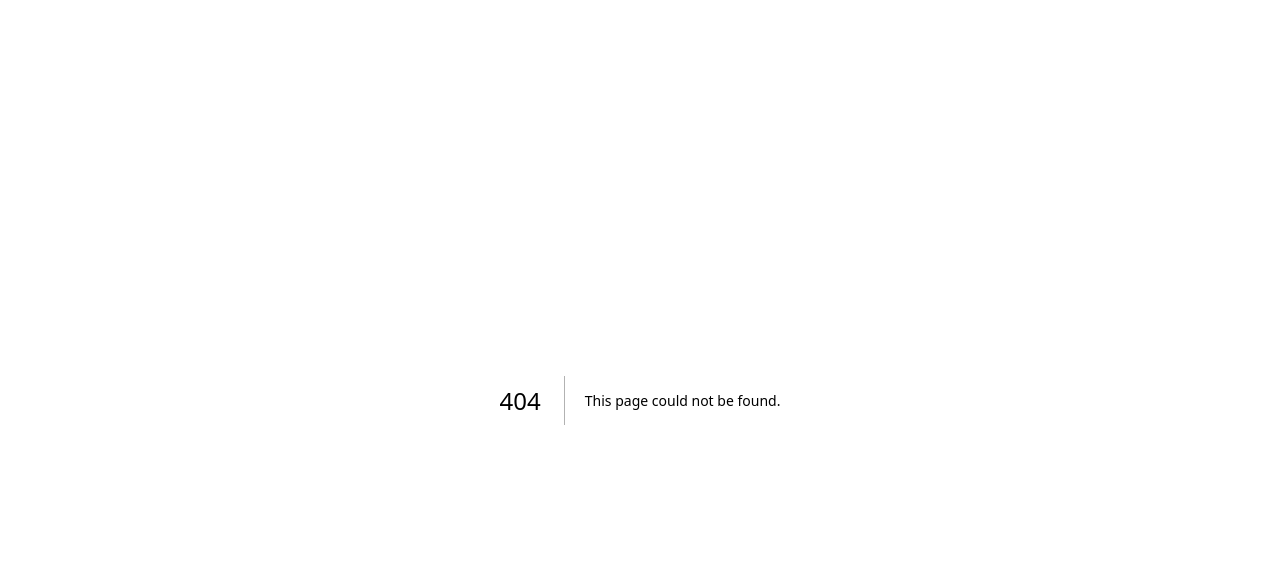
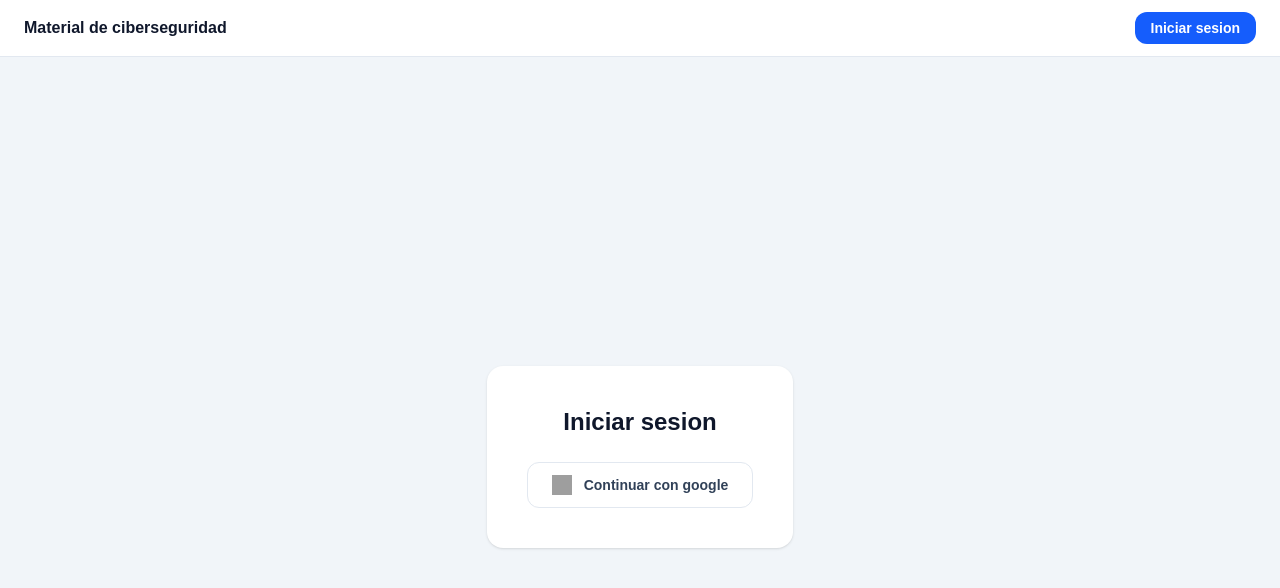
Before and after one commit to blised/escuela-v1, a Next.js app: page /login in a window 1280 px wide. Before the commit this address had no page. Shown: the top 588 px of the page. Built offline with nearby package versions, Linux system fonts and the light colour scheme; no server answers; grey boxes are pictures that could not be loaded.

Commit message:
InicioSecion1

```diff
--- /dev/null
+++ b/middleware.js
@@ -0,0 +1,30 @@
+import { createServerClient } from "@supabase/ssr";
+import { NextResponse } from "next/server";
+
+export async function middleware(request){
+    let supabaseResponse = NextResponse.next({ request });
+
+    const supabase =  createServerClient(
+        process.env.NEXT_PUBLIC_SUPABASED_URL,
+        process.env.NEXT_PUBLIC_SUPABASED_ANNON_KEY,
+        {
+            cookies: {
+                getAll() {return request.cookies.getAll(); },
+                setAll(cookiesToSet){
+                    try{
+                        cookiesToSet.forEach(({ name, value, options }) =>
+                            supabaseResponse.cookies.set(name, value, options)
+                        );
+                    } catch{}
+                },
+            },
+        }
+    );
+
+    await supabase.auth.getUser();
+    return supabaseResponse;
+}
+
+export const config = {
+    matcher: ["/((?!_next/static|_next/image|favicon.ico).*)" ],
+};
--- a/package.json
+++ b/package.json
@@ -9,6 +9,8 @@
     "lint": "eslint"
   },
   "dependencies": {
+    "@supabase/ssr": "^0.10.3",
+    "@supabase/supabase-js": "^2.105.3",
     "next": "16.2.4",
     "react": "19.2.4",
     "react-dom": "19.2.4"
--- /dev/null
+++ b/src/app/auth/callback/route.js
@@ -0,0 +1,19 @@
+import { createClient } from "@/lib/supabase/server";
+import { NextResponse } from "next/server";
+
+export async function GET(request) {
+    const { searchParams, origin } = new URL(request.url);
+    const code =searchParams.get("code");
+
+    if(code){
+        const supabase = await createClient();
+        const { error } = await supabase.auth.exchangeCodeForSession(code);
+
+        if (error) {
+            console.log("error callback", error.message);
+        }
+    }
+
+    return NextResponse.redirect(`${origin}/`);
+
+}
--- a/src/app/globals.css
+++ b/src/app/globals.css
@@ -1,5 +1,6 @@
 @import "tailwindcss";
 @import "../styles/UnidadPage.css";
+@import "../styles/LoginPage.css";
 
 :root {
   --background: #ffffff;
--- a/src/app/layout.js
+++ b/src/app/layout.js
@@ -1,5 +1,6 @@
 import { Geist, Geist_Mono } from "next/font/google";
 import "./globals.css";
+import Navbar from "@/components/Navbar";
 
 const geistSans = Geist({
   variable: "--font-geist-sans",
@@ -22,7 +23,10 @@ export default function RootLayout({ children }) {
       lang="en"
       className={`${geistSans.variable} ${geistMono.variable} h-full antialiased`}
     >
-      <body className="min-h-full flex flex-col">{children}</body>
+      <body className="min-h-full flex flex-col">
+        <Navbar/>
+        {children}
+      </body>
     </html>
   );
 }
--- /dev/null
+++ b/src/app/login/page.js
@@ -0,0 +1,33 @@
+"use client";
+import { createClient } from "@/lib/supabase/client";
+
+export default function LoginPage(){
+    const supabase = createClient();
+
+    async function loginConGoogle(){
+        await supabase.auth.signInWithOAuth({
+            provider:"google",
+            options: {
+                redirectTo: `${window.location.origin}/auth/callback`,
+            },
+        });
+    }
+
+    return(
+        <main className="Login-main">
+            <div className="Login-div">
+                <h1 className="Login-h1">Iniciar sesion</h1>
+                <p className="Login-p1"></p>
+
+                <button
+                    onClick={loginConGoogle}
+                    className="Login-button"
+                >
+                    <img src="/google-icon.svg" alt="Google" className="w-5 h-5" />
+                    Continuar con google
+                </button>
+            </div>
+        </main>
+
+    );
+}
--- /dev/null
+++ b/src/components/Navbar.js
@@ -0,0 +1,73 @@
+"use client";
+import Link from "next/link";
+import { useEffect, useState } from "react";
+import { createClient } from "@/lib/supabase/client";
+import { useRouter } from "next/navigation";
+
+export default function Navbar(){
+    const supabase = createClient();
+    const router = useRouter();
+    const [user, setUser] = useState(null);
+
+    useEffect(() => {
+        // supabase.auth.getUser().then(({ data }) => setUser(data.user));
+
+        // const { data: listener } = supabase.auth.onAuthStateChange((_event, session) => {
+        // setUser(session?.user ?? null);
+        // });
+
+        // return () => listener.subscription.unsubscribe();
+        supabase.auth.getUser().then(({ data, error }) => {
+            console.log("USER:", data.user);
+            console.log("ERROR:", error);
+            setUser(data.user);
+        });
+
+        const { data: listener } = supabase.auth.onAuthStateChange((_event, session) => {
+            console.log("SESSION:", session);
+            setUser(session?.user ?? null);
+        });
+
+        return () => listener.subscription.unsubscribe();
+    }, []);
+
+    async function handleLogout(){
+        await supabase.auth.signOut();
+        router.refresh();
+    }
+
+    return(
+        <nav className="Navbar-nav">
+            <Link href='/' className="Navbar-link1">
+                Material de ciberseguridad
+            </Link>
+            <div>
+                {user ? (
+                    <div className="Navbar-div2">
+                        <img
+                            src={user.user_metadata?.avatar_url}
+                            alt="avatar"
+                            className="Navbar-img1"
+                        />
+                        <span className="Navbar-span1">
+                            {user.user_metadata?.full_name}
+                        </span>
+                        <button
+                            onClick={handleLogout}
+                            className="Navbar-button1"
+                        >
+                            Cerrar sesion
+                        </button>
+                    </div>
+                ) : (
+                    <Link
+                        href='/login'
+                        className="Navbar-link2"
+                    >
+                        Iniciar sesion
+                    </Link>
+                )}
+            </div>
+        </nav>
+    );
+}
--- /dev/null
+++ b/src/lib/supabase/client.js
@@ -0,0 +1,8 @@
+import { createBrowserClient } from "@supabase/ssr";
+
+export function createClient(){
+    return createBrowserClient(
+        process.env.NEXT_PUBLIC_SUPABASED_URL,
+        process.env.NEXT_PUBLIC_SUPABASED_ANNON_KEY
+    );
+}
--- /dev/null
+++ b/src/lib/supabase/server.js
@@ -0,0 +1,22 @@
+import { createServerClient } from "@supabase/ssr";
+import { cookies } from "next/headers";
+
+export async function createClient(){
+    const cookieStore = await cookies();
+    return createServerClient(
+        process.env.NEXT_PUBLIC_SUPABASED_URL,
+        process.env.NEXT_PUBLIC_SUPABASED_ANNON_KEY,
+        {
+            cookies: {
+                getAll() {return cookieStore.getAll(); },
+                setAll(cookiesToSet){
+                    try{
+                        cookiesToSet.forEach(({ name, value, options }) =>
+                            cookieStore.set(name, value, options)
+                        );
+                    } catch{}
+                },
+            },
+        }
+    );
+}
--- /dev/null
+++ b/src/styles/LoginPage.css
@@ -0,0 +1,55 @@
+@layer components{
+    /* PageLogin */
+    .Login-main{
+        @apply
+        flex min-h-screen items-center justify-center bg-slate-100
+    }
+    .Login-div{
+        @apply
+        rounded-2xl bg-white p-10 shadow-sm text-center
+    }
+    .Login-h1{
+        @apply
+        text-2xl font-bold text-slate-900 mb-2
+    }
+    .Login-p1{
+        @apply
+        text-slate-500 mb-6 text-sm
+    }
+    .Login-button{
+        @apply
+        flex items-center gap-3 mx-auto rounded-xl border
+        border-slate-200 px-6 py-3 text-sm font-semibold
+        text-slate-700 hover:bg-slate-50 transition
+    }
+
+    /* Navbar */
+    .Navbar-nav{
+        @apply
+        flex items-center justify-between border-b border-slate-200 bg-white px-6 py-4
+    }
+    .Navbar-link1{
+        @apply
+        font-bold text-slate-900
+    }
+    .Navbar-div2{
+        @apply
+        flex items-center gap-3
+    }
+    .Navbar-img1{
+        @apply
+        w-8 h-8 rounded-full
+    }
+    .Navbar-span1{
+        @apply
+        text-sm text-slate-600
+    }
+    .Navbar-button1{
+        @apply
+        text-sm text-red-500 hover:underline
+    }
+    .Navbar-link2{
+        @apply
+        rounded-xl bg-blue-600 px-4 py-2 text-sm font-semibold text-white hover:bg-blue-700 transition
+    }
+}
```
Also changed, not shown: 2 other files (tests, documents, lock files or other folders).
